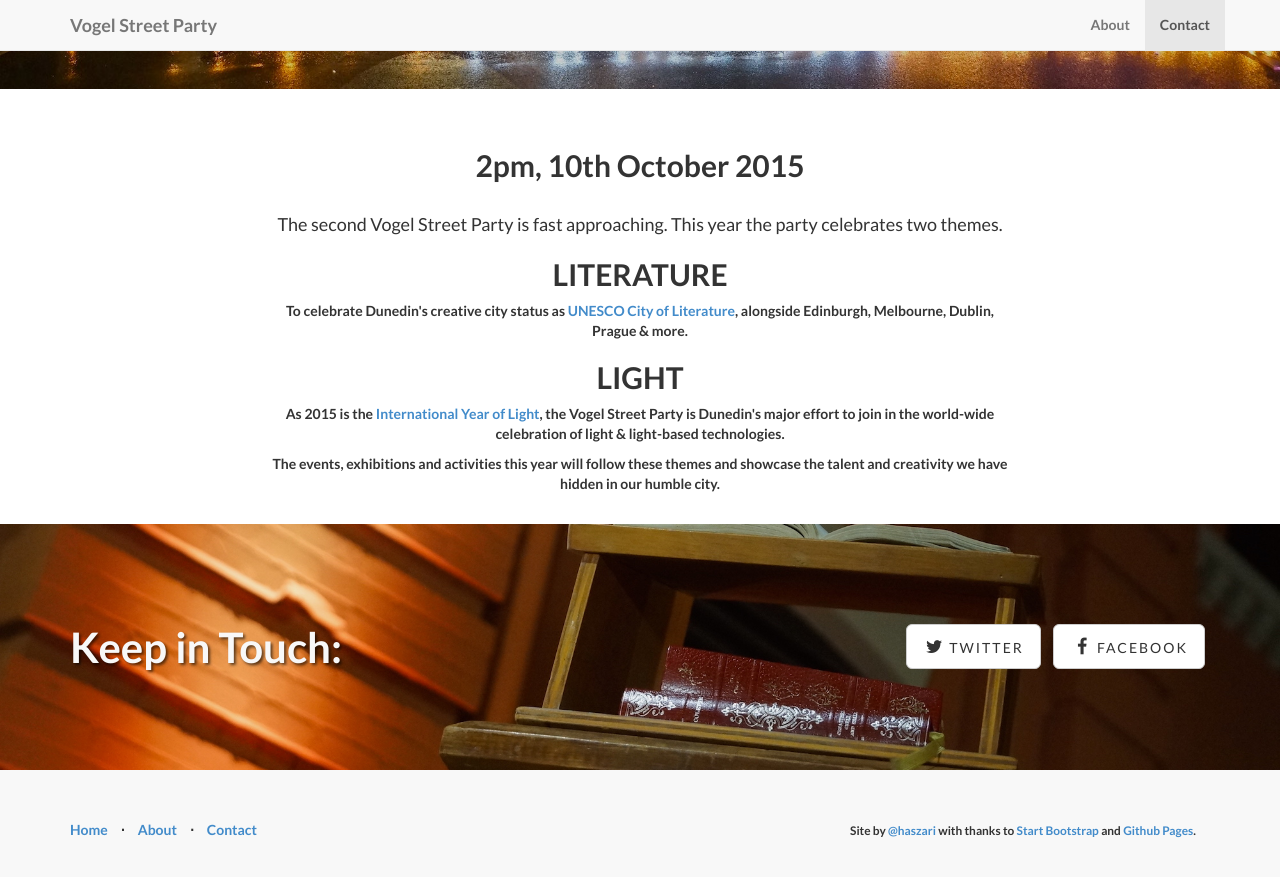
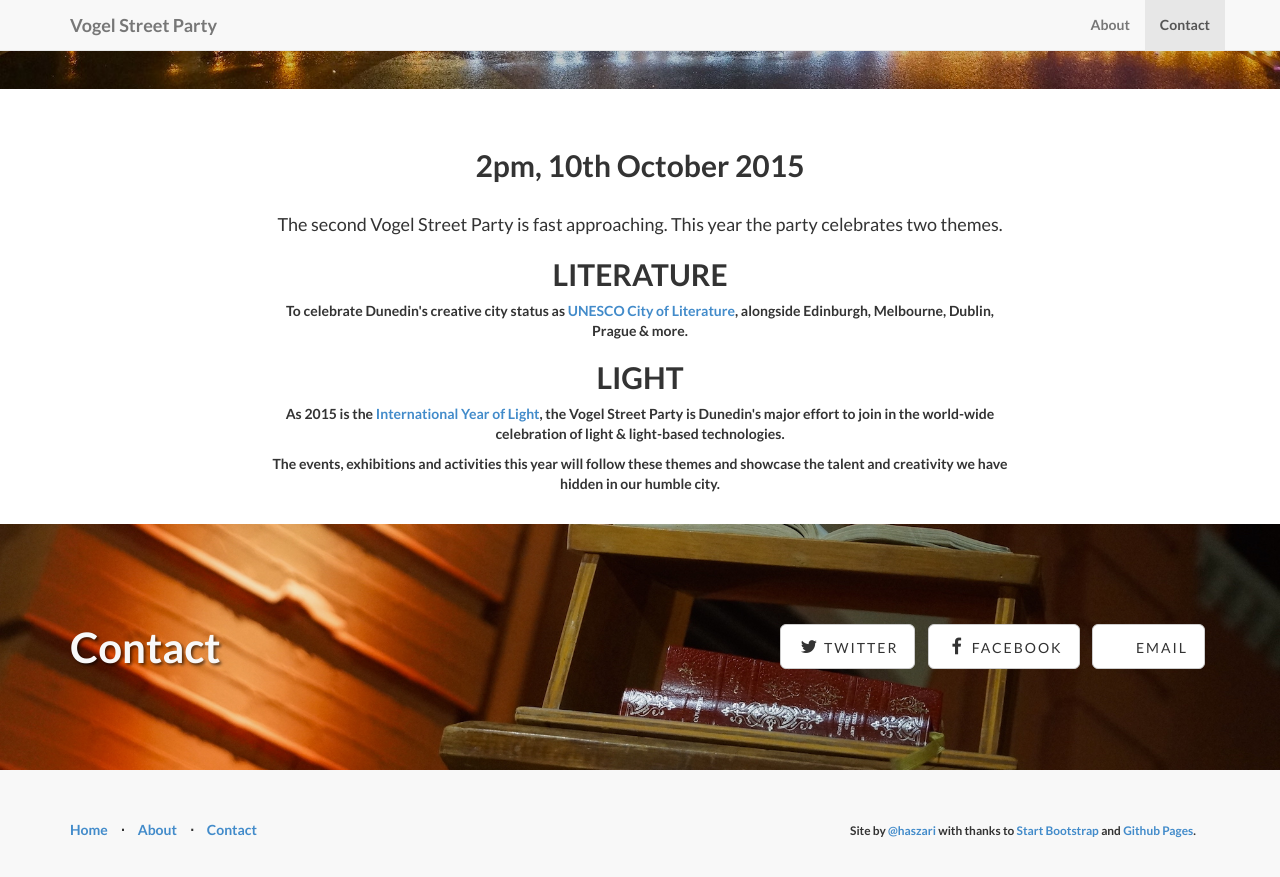
Before and after one commit to vogelstpartystaging/vogelstpartystaging-001.github.io, a Jekyll site: the page built from index.html, in a window 1280 px wide and 900 px high, scrolled down 688 px. Shown: the top 877 px of the window. Built offline with Jekyll 4.4.1, drawn with Linux system fonts in a browser that asks for light colours.

Commit message:
tweak contact section

```diff
--- a/_includes/contact.html
+++ b/_includes/contact.html
@@ -4,7 +4,7 @@
 
 			<div class="row">
 				<div class="col-lg-6">
-					<h2>Keep in Touch:</h2>
+					<h2>Contact</h2>
 				</div>
 				<div class="col-lg-6">
 					<ul class="list-inline banner-social-buttons">
@@ -13,6 +13,9 @@
 							<a href="{{ social.url }}" class="btn btn-default btn-lg"><i class="fa fa-{{ social.title }} fa-fw"></i> <span class="network-name">{{ social.title }}</span></a>
 						</li>
 						{% endfor %}
+						<li>
+							<a href="mailto:vogelstreetparty@gmail.com" class="btn btn-default btn-lg"><i class="fa fa-email fa-fw"></i> <span class="network-name">email</span></a>
+						</li>
 					</ul>
 				</div>
 			</div>
```
